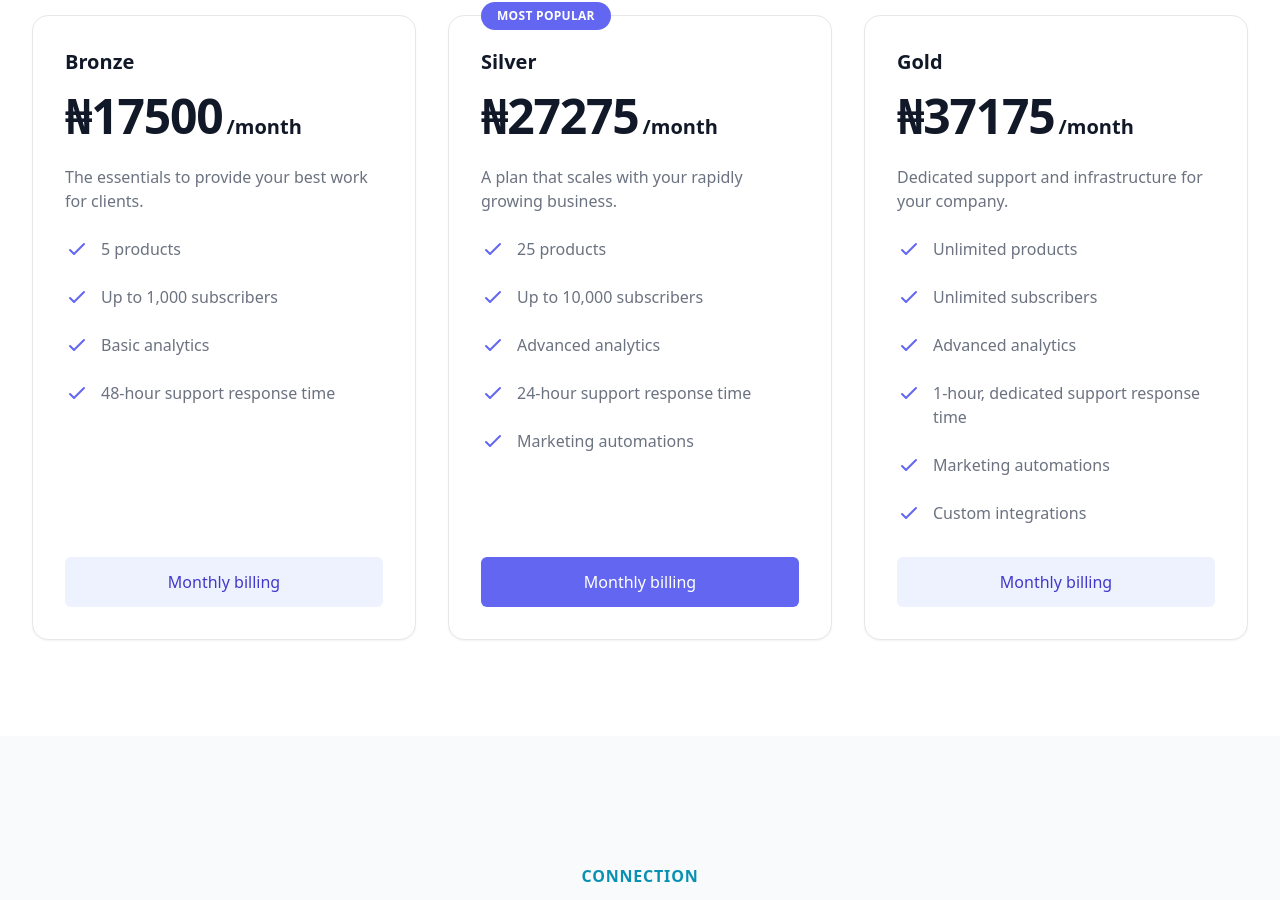
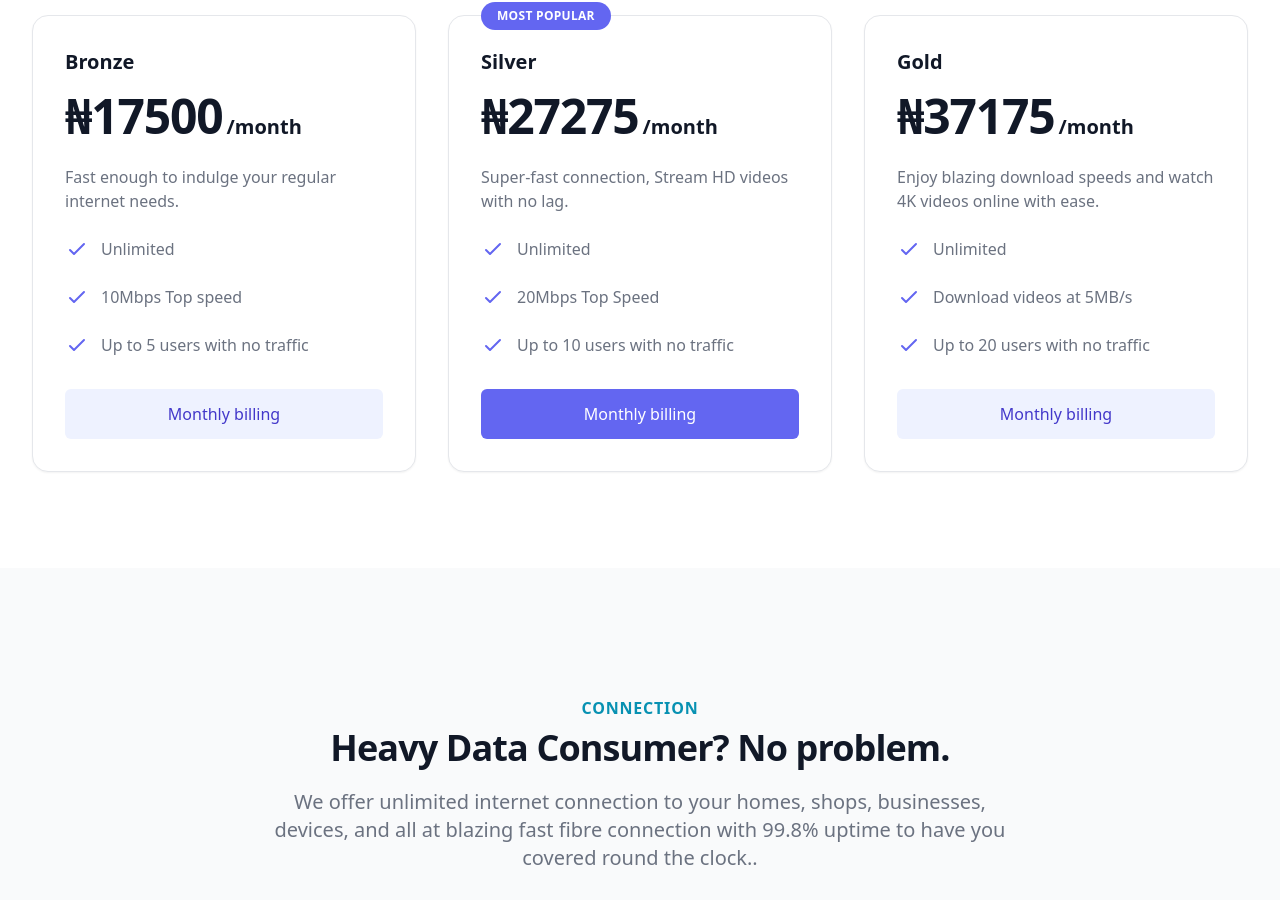
Before and after one commit to emorilebo/invotec, a Next.js app: page / in a window 1280 px wide. Shown: the part 1085-1985 px from the top of the page. Built offline with nearby package versions, Linux system fonts and the light colour scheme.

Commit message:
ADD price

```diff
--- a/components/Price.tsx
+++ b/components/Price.tsx
@@ -7,8 +7,8 @@ const pricing = {
       title: 'Bronze',
       price: 17500,
       frequency: '/month',
-      description: 'The essentials to provide your best work for clients.',
-      features: ['5 products', 'Up to 1,000 subscribers', 'Basic analytics', '48-hour support response time'],
+      description: 'Fast enough to indulge your regular internet needs.',
+      features: ['Unlimited', '10Mbps Top speed', 'Up to 5 users with no traffic',],
       cta: 'Monthly billing',
       mostPopular: false,
     },
@@ -16,13 +16,12 @@ const pricing = {
       title: 'Silver',
       price: 27275,
       frequency: '/month',
-      description: 'A plan that scales with your rapidly growing business.',
+      description: 'Super-fast connection, Stream HD videos with no lag.',
       features: [
-        '25 products',
-        'Up to 10,000 subscribers',
-        'Advanced analytics',
-        '24-hour support response time',
-        'Marketing automations',
+        'Unlimited',
+        '20Mbps Top Speed',
+        'Up to 10 users with no traffic',
+
       ],
       cta: 'Monthly billing',
       mostPopular: true,
@@ -31,14 +30,11 @@ const pricing = {
       title: 'Gold',
       price: 37175,
       frequency: '/month',
-      description: 'Dedicated support and infrastructure for your company.',
+      description: 'Enjoy blazing download speeds and watch 4K videos online with ease.',
       features: [
-        'Unlimited products',
-        'Unlimited subscribers',
-        'Advanced analytics',
-        '1-hour, dedicated support response time',
-        'Marketing automations',
-        'Custom integrations',
+        'Unlimited',
+        'Download videos at 5MB/s',
+        'Up to 20 users with no traffic',
       ],
       cta: 'Monthly billing',
       mostPopular: false,
```
